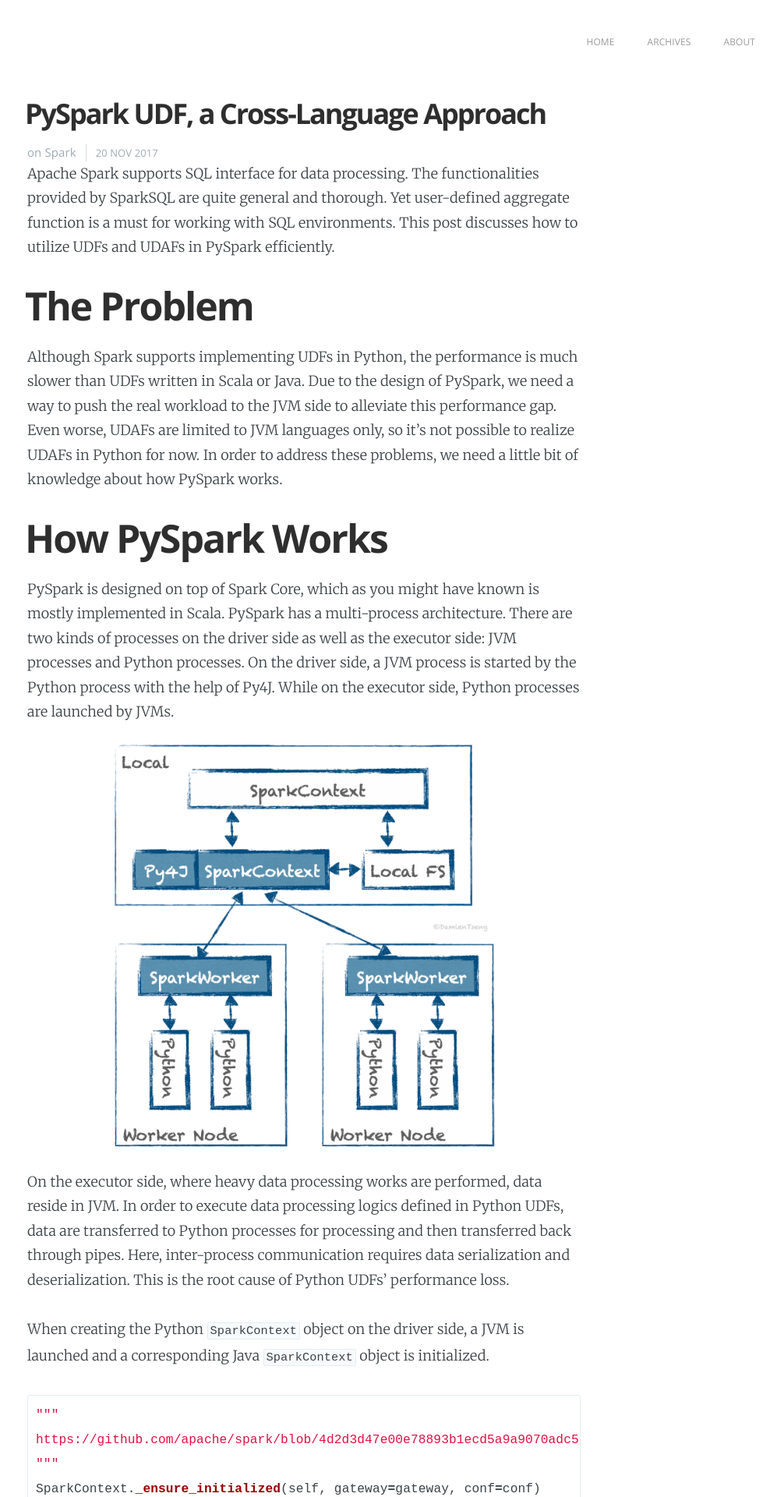
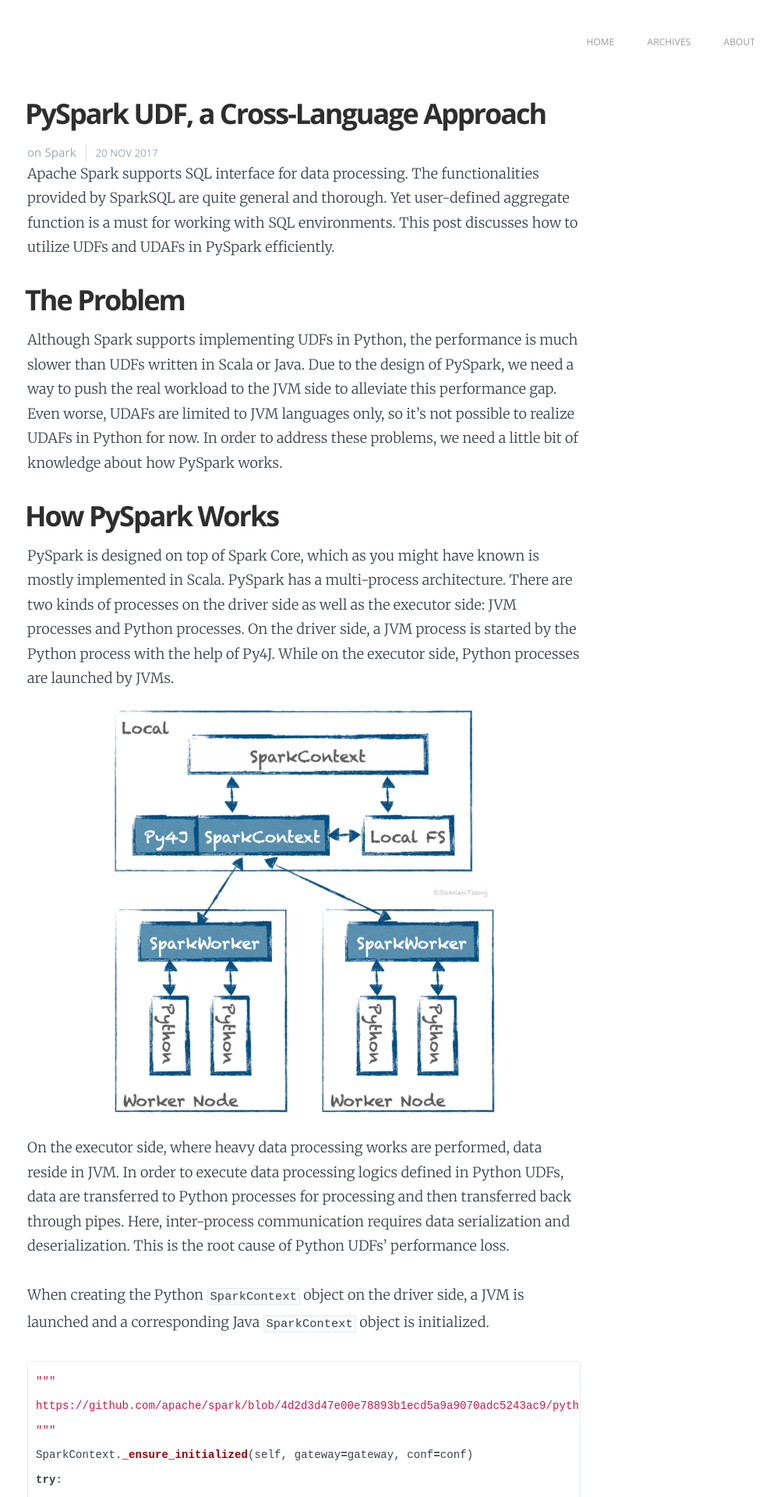
Before and after one commit to damientseng/damientseng.github.io, a Jekyll site: the page built from _posts/2017-11-20-pyspark-udf-a-cross-language-approach.md, in a window 1280 px wide. Shown: the top 1920 px of the page at 78% size, without its empty margins (250-1247 px from the left). Built offline with Jekyll 4.4.1, drawn with Linux system fonts in a browser that asks for light colours; some of the changed text lies outside the part shown.

Commit message:
fix: css updated

```diff
--- a/assets/css/screen.css
+++ b/assets/css/screen.css
@@ -206,7 +206,7 @@
 }
 
 h1 {
-    font-size: 5rem;
+    font-size: 3.6rem;
     letter-spacing: -2px;
     text-indent: -3px;
 }
@@ -350,7 +350,7 @@
 }
 
 pre code, tt {
-    font-size: inherit;
+    font-size: 14px;
     white-space: -moz-pre;
     white-space: pre;
     background: transparent;
```
